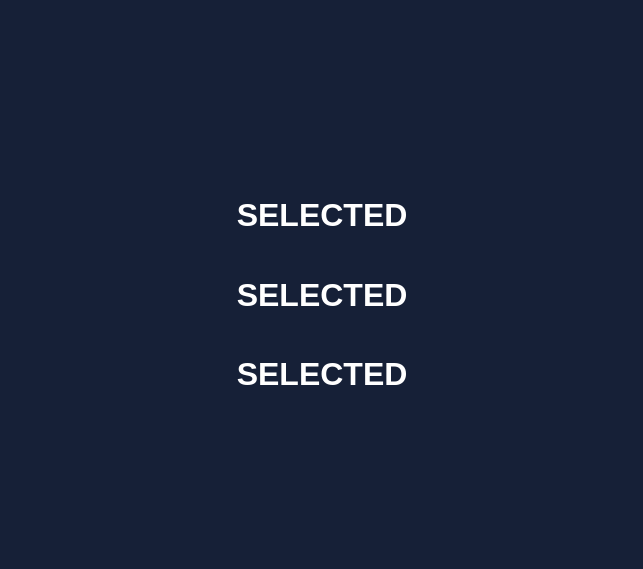
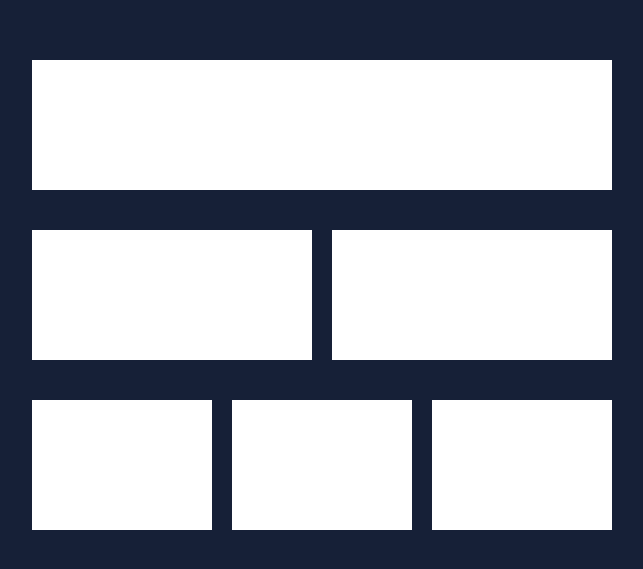
Before and after one commit to DaniAkash/simple-drag-and-drop, a React (Create React App) app: page / in a window 1280 px wide. Shown: the part 105-674 px from the top of the page, without its empty margins (318-961 px from the left). Built offline with nearby package versions, Linux system fonts and the light colour scheme.

Commit message:
create container

```diff
--- a/src/Components/Row/Row.js
+++ b/src/Components/Row/Row.js
@@ -1,8 +1,18 @@
 import React from 'react';
 
-const Row = () => (
-    <div>
-        <h1 style={{color: 'white'}}>SELECTED</h1>
+import SelectedTile from '../Tile/SelectedTile';
+
+const Row = ({items}) => (
+    <div className={'row'}>
+        {
+            items.map((each, index) => {
+                if(each === 1) {
+                    return <SelectedTile key={index}/>;
+                } else {
+                    return null;
+                }
+            })
+        }
     </div>
 );
 
--- /dev/null
+++ b/src/Components/Tile/SelectedTile.js
@@ -0,0 +1,7 @@
+import React from 'react';
+
+const selectedTile = () => (
+    <div className={'selected-tile'} draggable={true}/>
+)
+
+export default selectedTile;
--- a/src/index.css
+++ b/src/index.css
@@ -65,3 +65,18 @@ body {
   align-items: center;
   justify-content: center;
 }
+
+.row {
+  width: 600px;
+  height: 150px;
+  margin: 10px;
+  display: flex;
+  flex-direction: row;
+  justify-content: space-around;
+}
+
+.selected-tile {
+  flex: 1;
+  background-color: white;
+  margin: 10px;
+}
```
